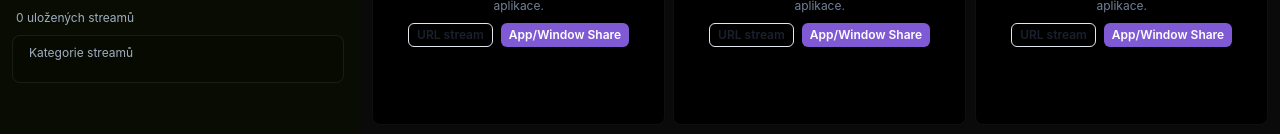
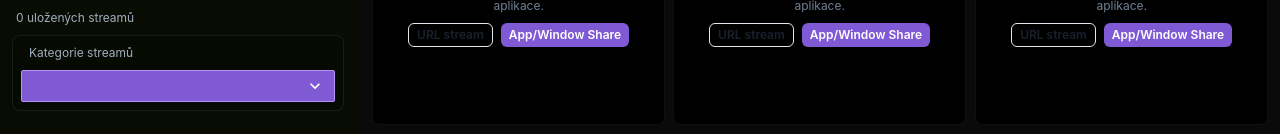
Before and after one commit to jnovec/synced-novec-online, a Next.js app: page / in a window 1280 px wide. Shown: the part 663-797 px from the top of the page. Built offline with nearby package versions, Linux system fonts and the light colour scheme.

Commit message:
Use dropdown for stream categories

```diff
--- a/src/components/Sidebar.tsx
+++ b/src/components/Sidebar.tsx
@@ -600,21 +600,21 @@ export const Sidebar = () => {
             )}
             <Box borderWidth="1px" borderColor="whiteAlpha.200" borderRadius="lg" bg="blackAlpha.300" p="2" mb="3">
               <Text color="gray.400" fontSize="xs" px="2" pb="2">Kategorie streamů</Text>
-              <Flex gap="2" overflowX="auto" pb="1">
+              <Select
+                size="sm"
+                value={selectedCategoryIndex}
+                onChange={(event) => setSelectedCategoryIndex(Number(event.target.value))}
+                bg="purple.500"
+                color="white"
+                borderColor="purple.300"
+                _hover={{ bg: 'purple.600' }}
+                sx={{ option: { color: '#1A202C', background: 'white' } }}
+                aria-label="Vybraná kategorie streamů"
+              >
                 {sourceCategories.map(([category, sourceChannels], categoryIndex) => (
-                  <Button
-                    key={category}
-                    flexShrink={0}
-                    size="sm"
-                    borderRadius="md"
-                    colorScheme={selectedCategoryIndex === categoryIndex ? 'purple' : 'gray'}
-                    variant={selectedCategoryIndex === categoryIndex ? 'solid' : 'outline'}
-                    onClick={() => setSelectedCategoryIndex(categoryIndex)}
-                  >
-                    {category} <Badge ml="2" colorScheme="pink">{sourceChannels.length}</Badge>
-                  </Button>
+                  <option key={category} value={categoryIndex}>{category} ({sourceChannels.length})</option>
                 ))}
-              </Flex>
+              </Select>
             </Box>
             {sourceCategories[selectedCategoryIndex]?.[1].map((channel) => (
               <ChannelItem key={channel.url} {...channel} />
```
